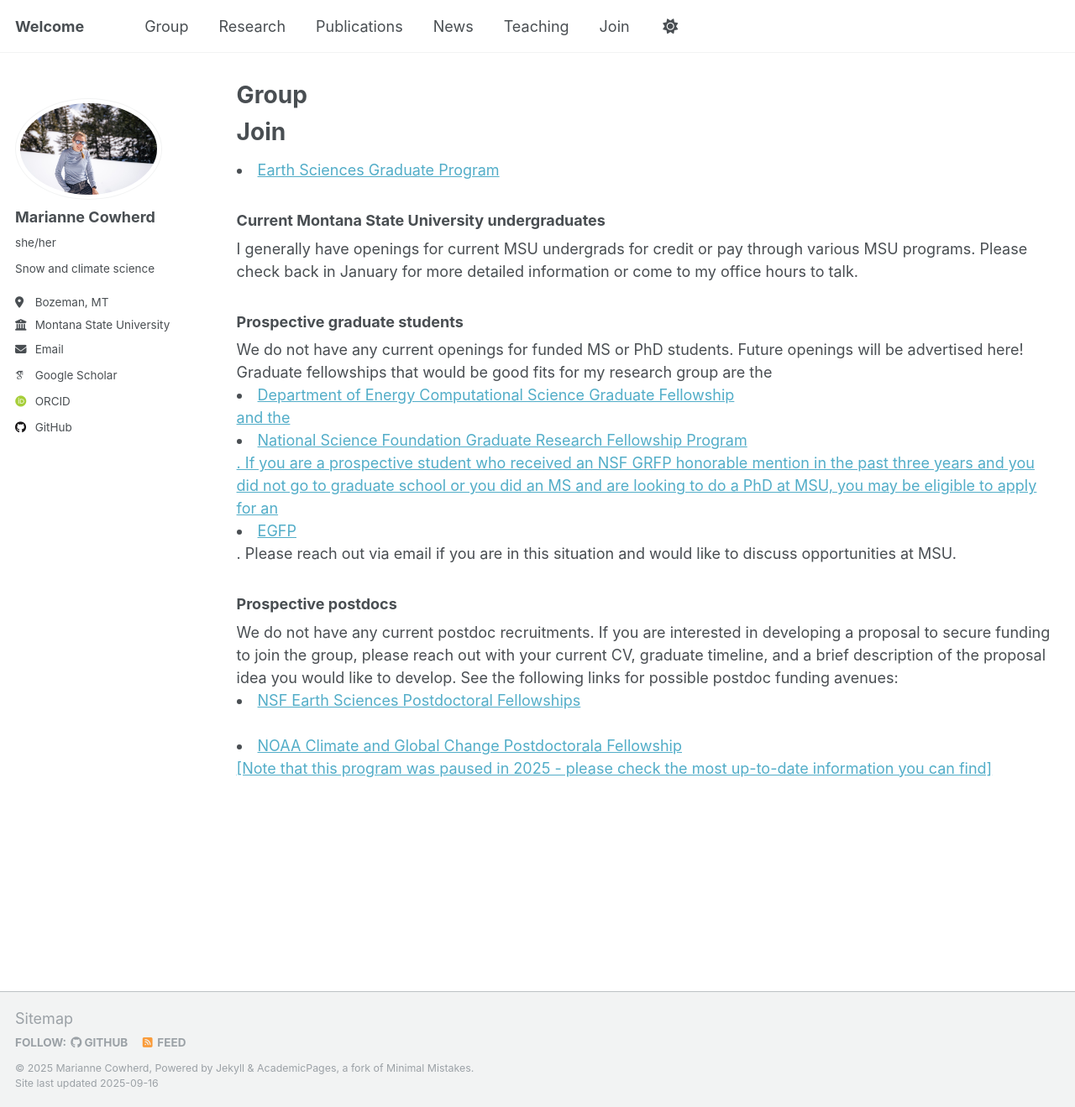
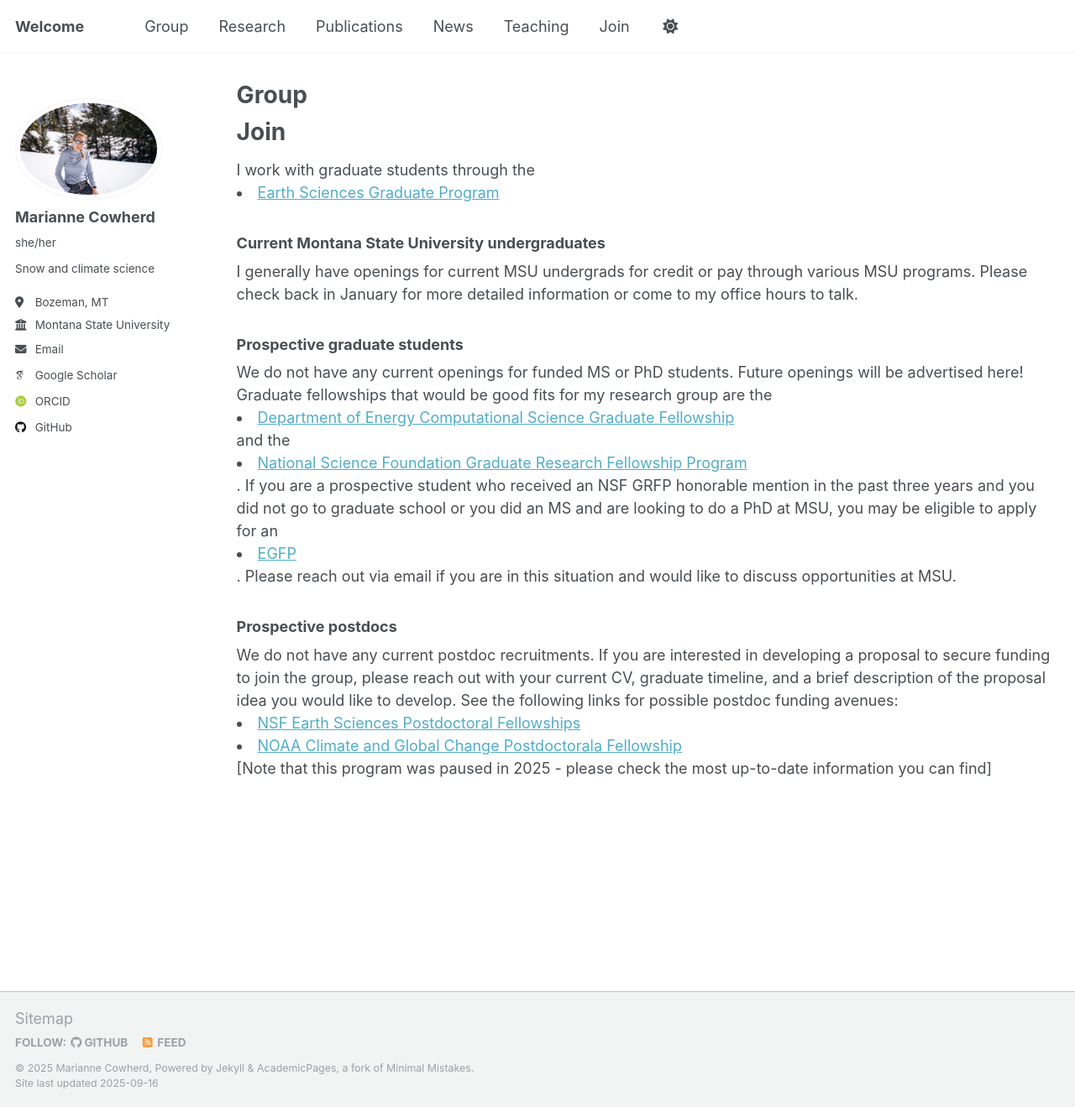
Before and after one commit to mariannecowherd/mariannecowherd.github.io, a Jekyll site: the page built from _pages/join.html, in a window 1280 px wide and 1319 px high. Shown: the whole window at 84% size. Built offline with Jekyll 4.4.1, drawn with Linux system fonts in a browser that asks for light colours; some web fonts are replaced; a script that is not in the unit is left out.

Commit message:
Update join.html

```diff
--- a/_pages/join.html
+++ b/_pages/join.html
@@ -7,8 +7,7 @@
 
 <h1>Join</h1>
 
-
-<li><a href="https://www.montana.edu/earthsciences/graduate-program/index.html" target="_blank" rel="noopener noreferrer">Earth Sciences Graduate Program</a></li>
+I work with graduate students through the <li><a href="https://www.montana.edu/earthsciences/graduate-program/index.html" target="_blank" rel="noopener noreferrer">Earth Sciences Graduate Program</a></li>
 
 <h3>Current Montana State University undergraduates</h3>
 I generally have openings for current MSU undergrads for credit or pay through various MSU programs. Please check back in January for more detailed information or come
@@ -17,20 +16,19 @@
 <h3>Prospective graduate students</h3>
 We do not have any current openings for funded MS or PhD students. Future openings will be advertised here!
 
-Graduate fellowships that would be good fits for my research group are the
-<li><a href ="https://www.krellinst.org/csgf/">Department of Energy Computational Science Graduate Fellowship</li> and the
-<li><a href = "https://www.nsf.gov/funding/opportunities/grfp-nsf-graduate-research-fellowship-program"> National Science Foundation Graduate Research Fellowship Program</li>.
+Graduate fellowships that would be good fits for my research
+group are the <li><a href ="https://www.krellinst.org/csgf/">Department of Energy Computational Science Graduate Fellowship</a></li> and
+the  <li><a href = "https://www.nsf.gov/funding/opportunities/grfp-nsf-graduate-research-fellowship-program"> National Science Foundation Graduate Research Fellowship Program</a></li>.
 
 
 If you are a prospective student who received an NSF GRFP honorable mention in the past three years and you did not go to graduate school or you did an MS and are looking to do a PhD at MSU,
-you may be eligible to apply for an <li><a href="https://www.nsf.gov/funding/opportunities/egfp-nsf-epscor-graduate-fellowship-program/nsf24-588/solicitation">EGFP</a></li>.
-Please reach out via email if you are in this situation and would like to discuss opportunities at MSU.
+you may be eligible to apply for an <li><a href="https://www.nsf.gov/funding/opportunities/egfp-nsf-epscor-graduate-fellowship-program/nsf24-588/solicitation">EGFP</a></li>. Please reach out via email if you are in this situation and would like to discuss opportunities at MSU.
 
 <h3>Prospective postdocs</h3>
 We do not have any current postdoc recruitments.
 
 If you are interested in developing a proposal to secure funding to join the group, please reach out with your current CV, graduate timeline, and a brief description
 of the proposal idea you would like to develop. See the following links for possible postdoc funding avenues: <br>
-<li><a href = "https://www.nsf.gov/funding/opportunities/ear-pf-earth-sciences-postdoctoral-fellowships"> NSF Earth Sciences Postdoctoral Fellowships</li><br>
-<li><a href = "https://cpaess.ucar.edu/cgc"> NOAA Climate and Global Change Postdoctorala Fellowship</li> [Note that this program was paused in 2025 - please check
+<li><a href = "https://www.nsf.gov/funding/opportunities/ear-pf-earth-sciences-postdoctoral-fellowships"> NSF Earth Sciences Postdoctoral Fellowships</a></li>
+<li><a href = "https://cpaess.ucar.edu/cgc"> NOAA Climate and Global Change Postdoctorala Fellowship</a></li> [Note that this program was paused in 2025 - please check
 the most up-to-date information you can find]
```
